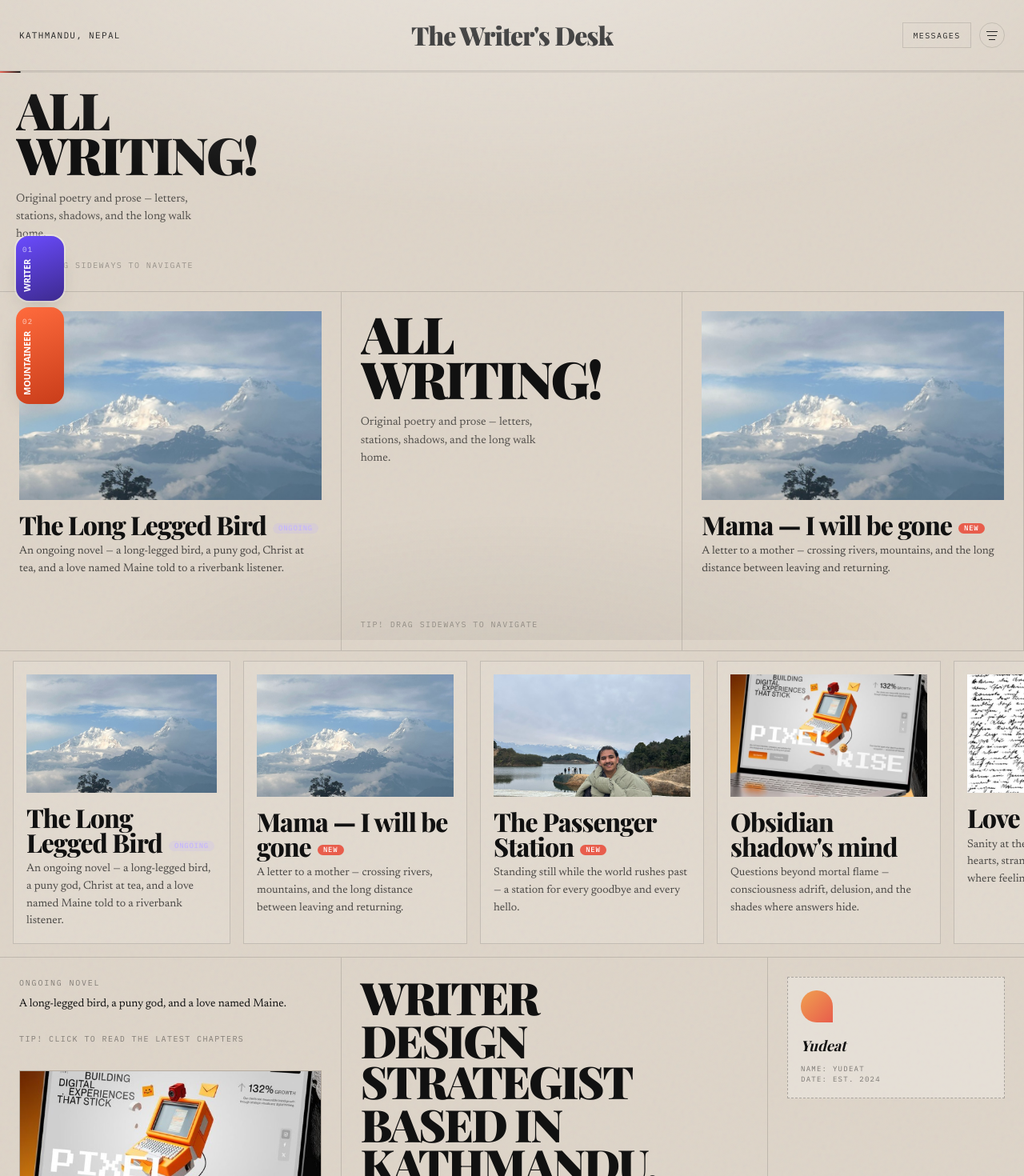
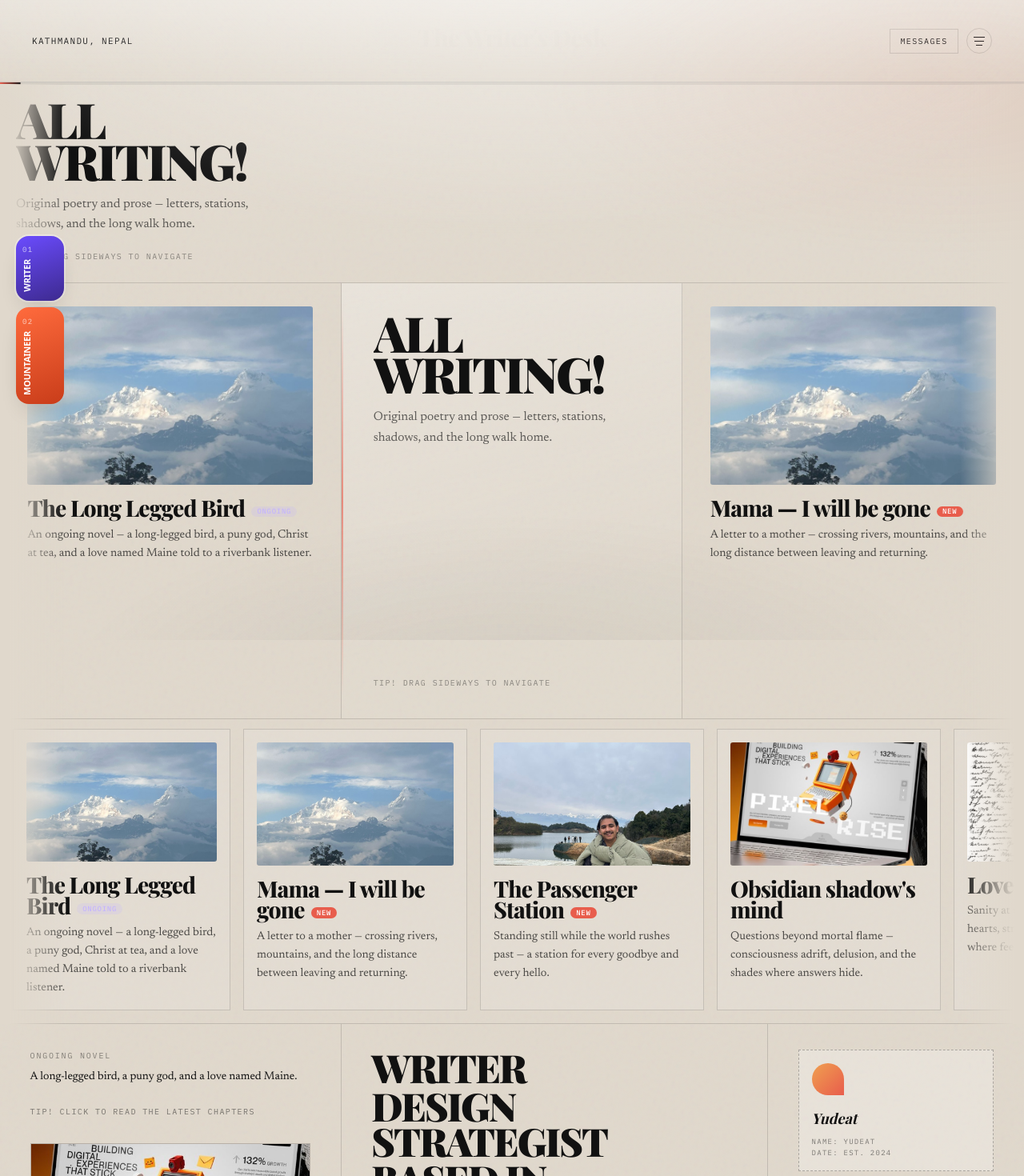
Before and after one commit to sandip-dev-max/sandip-, a Next.js app: page /writer in a window 1280 px wide. Shown: the top 1470 px of the page at 80% size. Built offline with nearby package versions, Linux system fonts and the light colour scheme.

Commit message:
final touch

```diff
--- a/src/app/writer/writer.css
+++ b/src/app/writer/writer.css
@@ -793,6 +793,156 @@
 }
 
 @media (min-width: 1024px) {
+  .writer-root {
+    --writer-paper: #e0d8cc;
+    --writer-paper-deep: #d4cbc0;
+  }
+
+  .writer-vignette {
+    background:
+      radial-gradient(ellipse 100% 70% at 50% -5%, rgb(255 255 255 / 0.42), transparent 60%),
+      radial-gradient(ellipse 70% 45% at 92% 14%, rgb(232 93 76 / 0.07), transparent 58%),
+      radial-gradient(ellipse 90% 60% at 50% 110%, rgb(17 17 17 / 0.07), transparent 50%);
+  }
+
+  .writer-header {
+    padding: 1.5rem 2.5rem;
+    background: linear-gradient(180deg, rgb(255 255 255 / 0.3), transparent);
+  }
+
+  .writer-header-title {
+    font-size: clamp(1.75rem, 2.4vw, 2.5rem);
+    letter-spacing: -0.04em;
+    transition: opacity 0.25s ease;
+  }
+
+  .writer-header-title:hover {
+    opacity: 0.72;
+  }
+
+  .writer-header-title::after {
+    content: "";
+    display: block;
+    margin: 0.4rem auto 0;
+    width: 2.75rem;
+    height: 2px;
+    background: linear-gradient(90deg, transparent, var(--writer-accent), transparent);
+  }
+
+  .writer-work-section {
+    background: linear-gradient(180deg, rgb(255 255 255 / 0.1), transparent 28%);
+  }
+
+  .writer-work-section::before,
+  .writer-work-section::after {
+    content: "";
+    position: absolute;
+    top: 2px;
+    bottom: 0;
+    z-index: 3;
+    width: 5rem;
+    pointer-events: none;
+  }
+
+  .writer-work-section::before {
+    left: 0;
+    background: linear-gradient(90deg, var(--writer-paper) 15%, transparent);
+  }
+
+  .writer-work-section::after {
+    right: 0;
+    background: linear-gradient(270deg, var(--writer-paper) 15%, transparent);
+  }
+
+  .writer-work-progress {
+    height: 3px;
+  }
+
+  .writer-work-progress-bar {
+    box-shadow: 0 0 14px rgb(232 93 76 / 0.32);
+  }
+
+  .writer-work-panel {
+    min-height: 34rem;
+  }
+
+  .writer-work-center {
+    position: relative;
+    padding: 2.25rem 2.5rem;
+    background: linear-gradient(
+      165deg,
+      rgb(255 255 255 / 0.28),
+      rgb(255 255 255 / 0.05) 72%
+    );
+  }
+
+  .writer-work-center::before {
+    content: "";
+    position: absolute;
+    top: 1.75rem;
+    bottom: 1.75rem;
+    left: 0;
+    width: 2px;
+    background: linear-gradient(
+      180deg,
+      transparent,
+      rgb(232 93 76 / 0.65),
+      transparent
+    );
+  }
+
+  .writer-work-center-title {
+    font-size: clamp(3.15rem, 4.8vw, 4.75rem);
+    line-height: 0.84;
+  }
+
+  .writer-work-center-copy {
+    max-width: 19rem;
+    font-size: 0.975rem;
+    line-height: 1.64;
+    color: rgb(17 17 17 / 0.64);
+  }
+
+  .writer-work-tip {
+    color: rgb(17 17 17 / 0.5);
+  }
+
+  .writer-work-card {
+    padding: 1.85rem 2.15rem;
+    transition: background-color 0.4s ease;
+  }
+
+  .writer-work-card:hover {
+    background: rgb(255 255 255 / 0.16);
+  }
+
+  .writer-work-card-image {
+    border-radius: 0.2rem;
+    box-shadow: 0 20px 44px -30px rgb(17 17 17 / 0.38);
+    transition:
+      box-shadow 0.45s ease,
+      transform 0.45s ease;
+  }
+
+  .writer-work-card:hover .writer-work-card-image {
+    box-shadow: 0 30px 58px -26px rgb(17 17 17 / 0.45);
+    transform: translateY(-3px);
+  }
+
+  .writer-work-card-title {
+    font-size: clamp(1.65rem, 2.2vw, 2.15rem);
+    transition: color 0.3s ease;
+  }
+
+  .writer-work-card:hover .writer-work-card-title {
+    color: rgb(17 17 17 / 0.82);
+  }
+
+  .writer-work-card-copy {
+    font-size: 0.9rem;
+    line-height: 1.6;
+  }
+
   .writer-grid-cell--upcoming {
     grid-column: span 4;
     border-bottom: none;
@@ -836,6 +986,83 @@
 
   .writer-grid-cell--statement-portrait {
     grid-column: span 3;
+  }
+
+  .writer-grid-cell {
+    padding: 2rem 2.35rem;
+  }
+
+  .writer-role-line {
+    font-size: clamp(2.35rem, 3.8vw, 3.65rem);
+  }
+
+  .writer-dropcap::first-letter {
+    background: rgb(255 255 255 / 0.38);
+    box-shadow: inset 0 0 0 1px var(--writer-rule);
+  }
+
+  .writer-pull-quote {
+    padding-left: 1.5rem;
+    border-left-width: 3px;
+  }
+
+  .writer-pull-quote-text {
+    font-size: clamp(1.2rem, 1.8vw, 1.45rem);
+  }
+
+  .writer-stamp {
+    box-shadow: 5px 5px 0 rgb(17 17 17 / 0.055);
+    transition: transform 0.35s ease, box-shadow 0.35s ease;
+  }
+
+  .writer-stamp:hover {
+    transform: translateY(-2px);
+    box-shadow: 7px 8px 0 rgb(17 17 17 / 0.07);
+  }
+
+  .writer-work-index-title {
+    transition: color 0.25s ease, letter-spacing 0.25s ease;
+  }
+
+  .writer-work-index-title:hover {
+    color: var(--writer-accent);
+    letter-spacing: 0.01em;
+  }
+
+  .writer-stat-cell {
+    padding: 1.85rem 2.15rem;
+  }
+
+  .writer-stat-value {
+    font-size: clamp(3rem, 4.5vw, 4.25rem);
+  }
+
+  .writer-inverted-band {
+    min-height: 14rem;
+  }
+
+  .writer-statement-line {
+    font-size: clamp(3.25rem, 5.5vw, 5.25rem);
+  }
+
+  .writer-pixel-copy {
+    padding: 2rem 2.25rem;
+  }
+
+  .writer-marquee-section {
+    padding: 3rem 0 2.5rem;
+  }
+
+  .writer-footer {
+    padding: 1.5rem 2.5rem;
+  }
+
+  .writer-media-frame {
+    transition: box-shadow 0.4s ease;
+  }
+
+  .writer-media-frame:hover {
+    box-shadow: 0 22px 48px -32px rgb(17 17 17 / 0.28);
   }
 }
 
--- a/src/components/passion/PassionImageField.tsx
+++ b/src/components/passion/PassionImageField.tsx
@@ -16,6 +16,9 @@
 import { usePrefersReducedMotion } from "@/hooks/use-prefers-reduced-motion";
 import { setScrollLocked } from "@/lib/scroll-lock";
 import { gsap } from "@/lib/gsap";
+
+const ARIA_PRESSED_TRUE = { "aria-pressed": "true" } as const;
+const ARIA_PRESSED_FALSE = { "aria-pressed": "false" } as const;
 
 function FieldPiece({
   item,
@@ -51,7 +54,7 @@
       data-tags={item.tags.join(" ")}
       data-depth={variant}
       aria-label={`View ${item.alt}`}
-      aria-pressed={isSelected ? "true" : "false"}
+      {...(isSelected ? ARIA_PRESSED_TRUE : ARIA_PRESSED_FALSE)}
     >
       <div className="field-piece-frame field-piece-frame-3d overflow-hidden bg-[#f4f4f4] shadow-[0_18px_50px_-28px_rgba(17,17,17,0.45)] ring-1 ring-brutal-fg/[0.07]">
         <div className="relative h-full w-full">
--- a/src/components/work-with-us/WorkWithMe.tsx
+++ b/src/components/work-with-us/WorkWithMe.tsx
@@ -20,6 +20,10 @@
 const CARDS = WORK_WITH_ME.cards;
 const CARD_COUNT = CARDS.length;
 const SCROLL_VH_PER_STEP = 42;
+
+const ARIA_HIDDEN = { "aria-hidden": "true" } as const;
+const ARIA_TAB_SELECTED = { "aria-selected": "true" } as const;
+const ARIA_TAB_UNSELECTED = { "aria-selected": "false" } as const;
 
 function getCardSpacing(): number {
   if (typeof window === "undefined") return 300;
@@ -263,7 +267,7 @@
                   key={card.id}
                   data-wwu-card
                   className="absolute left-1/2 top-1/2 w-[min(78vw,20rem)] -translate-x-1/2 -translate-y-1/2 will-change-transform sm:w-[22rem]"
-                  aria-hidden={index !== activeIndex ? true : undefined}
+                  {...(index !== activeIndex ? ARIA_HIDDEN : {})}
                   aria-label={`${card.number} ${card.title}`}
                 >
                   <div
@@ -316,7 +320,7 @@
                   key={card.id}
                   type="button"
                   role="tab"
-                  aria-selected={index === activeIndex ? "true" : "false"}
+                  {...(index === activeIndex ? ARIA_TAB_SELECTED : ARIA_TAB_UNSELECTED)}
                   aria-label={`Go to ${card.title}`}
                   onClick={() => scrollToIndex(index)}
                   className={`h-2.5 rounded-full transition-all duration-300 ${
--- a/src/components/writer/WriterNavActions.tsx
+++ b/src/components/writer/WriterNavActions.tsx
@@ -12,6 +12,9 @@
     ),
   { ssr: false },
 );
+
+const ARIA_EXPANDED_TRUE = { "aria-expanded": "true" } as const;
+const ARIA_EXPANDED_FALSE = { "aria-expanded": "false" } as const;
 
 type WriterNavActionsProps = {
   variant?: "light" | "dark";
@@ -51,7 +54,7 @@
           type="button"
           className={`writer-header-menu-btn${isDark ? " writer-header-menu-btn--on-dark" : ""}`}
           onClick={openMenu}
-          aria-expanded={menuOpen}
+          {...(menuOpen ? ARIA_EXPANDED_TRUE : ARIA_EXPANDED_FALSE)}
           aria-label={WRITER_NAV.menuLabel}
         >
           <span />
--- a/src/components/writer/WriterWorkStrip.tsx
+++ b/src/components/writer/WriterWorkStrip.tsx
@@ -21,7 +21,7 @@
 
   return (
     <article
-      className={`writer-work-card${isCarousel ? " writer-work-card--carousel" : " writer-rule-y"}`}
+      className={`writer-work-card group${isCarousel ? " writer-work-card--carousel" : " writer-rule-y"}`}
       data-writer-reveal
     >
       <Link href={item.href} className="writer-work-card-image group block">
```
Also changed, not shown: 1 other file (tests, documents, lock files or other folders).
